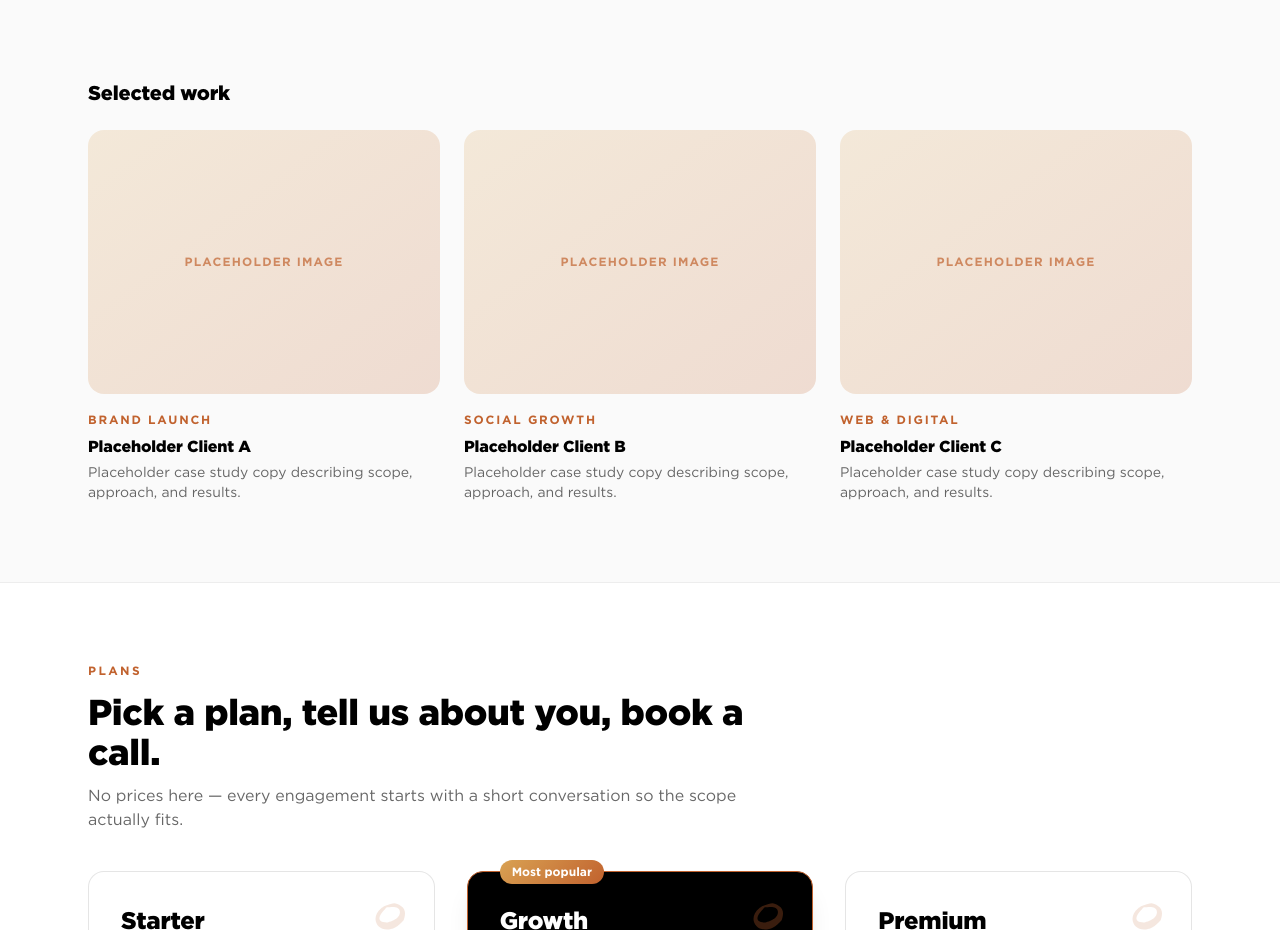
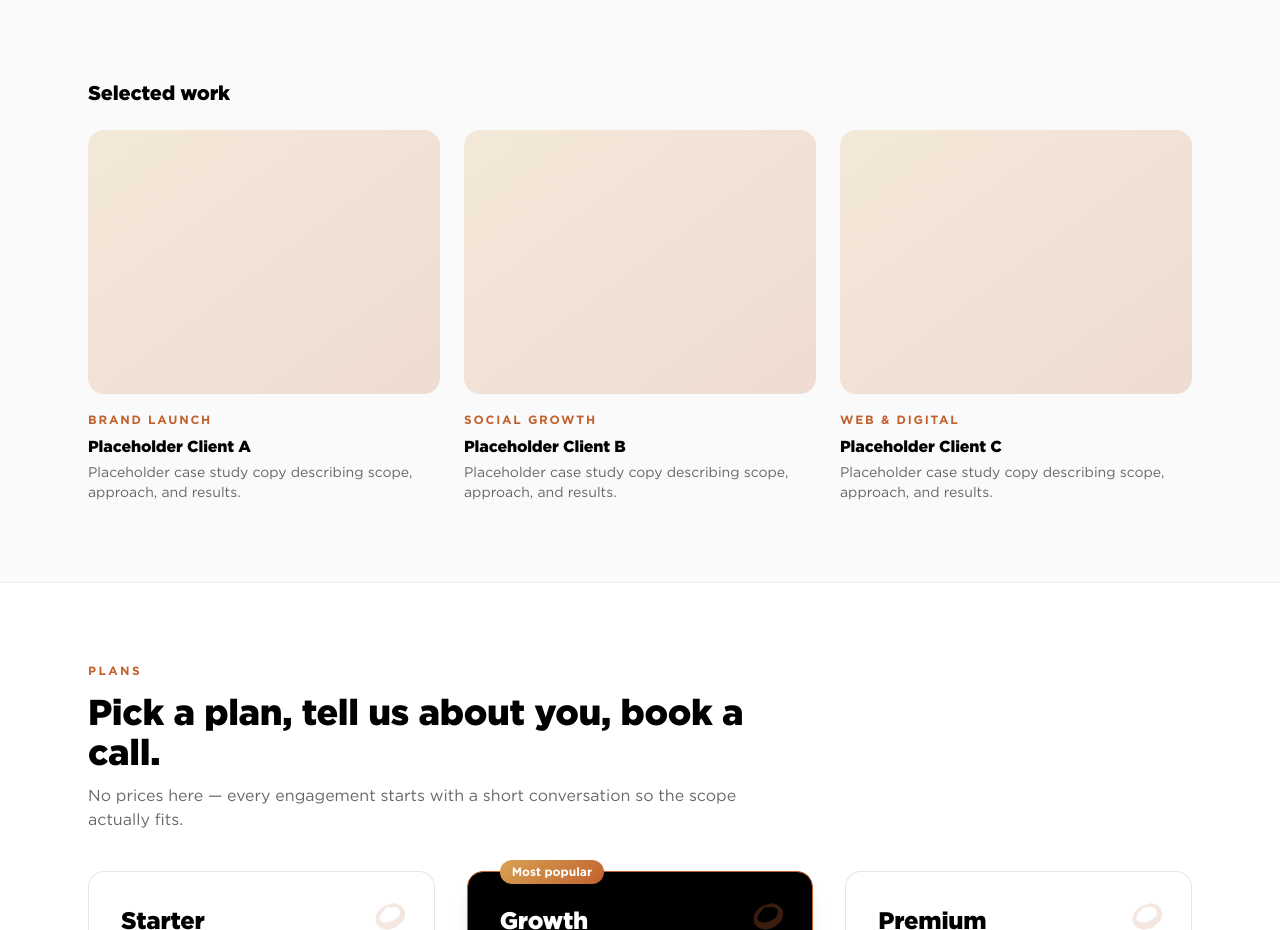
Before and after one commit to nabildorhmi/Rouh-UI, a React (Vite) app: page /agency in a window 1280 px wide. Shown: the part 860-1790 px from the top of the page. Built offline with nearby package versions, Linux system fonts and the light colour scheme.

Commit message:
fix(02-02): remove placeholder label from portfolio gradient box
- Remove the "Placeholder image" span and its comment from PortfolioShowcase.tsx
- Gradient box classes (aspect-[4/3] rounded-2xl bg-gradient-to-br from-gold/20 to-orange/20) untouched

```diff
--- a/src/components/agency/PortfolioShowcase.tsx
+++ b/src/components/agency/PortfolioShowcase.tsx
@@ -5,12 +5,7 @@ export function PortfolioShowcase({ items }: { items: PortfolioItem[] }) {
     <div className="grid gap-6 sm:grid-cols-3">
       {items.map((item) => (
         <div key={item.title} className="flex flex-col gap-3">
-          {/* Placeholder visual — swap for a real project image */}
-          <div className="aspect-[4/3] rounded-2xl bg-gradient-to-br from-gold/20 to-orange/20 flex items-center justify-center">
-            <span className="text-xs font-bold uppercase tracking-widest text-orange/70">
-              Placeholder image
-            </span>
-          </div>
+          <div className="aspect-[4/3] rounded-2xl bg-gradient-to-br from-gold/20 to-orange/20 flex items-center justify-center" />
           <div>
             <span className="text-xs font-bold uppercase tracking-[0.15em] text-orange">
               {item.category}
```
